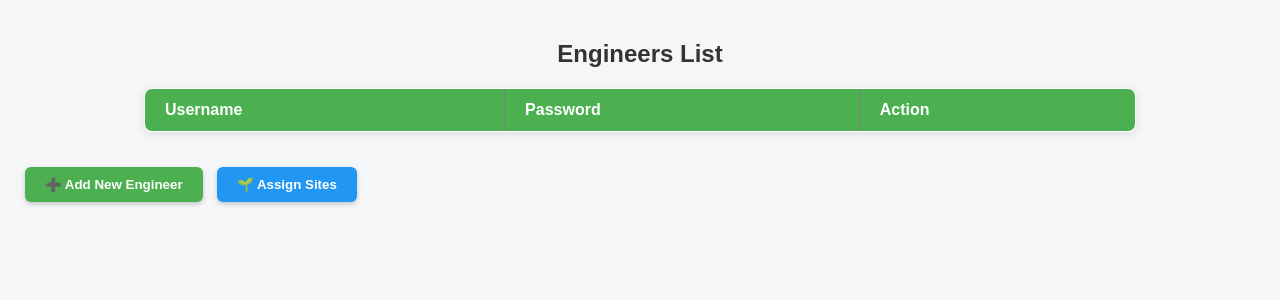
After one commit to DeepikaLeelakumar/Greenray-solar-site, a Flask app: page /admin/engineers in a window 1280 px wide. The commit adds this page. Shown: the top 300 px of the page. Run offline with Flask 3, Linux system fonts and the light colour scheme; the visitor is signed in with stand-in values (Sample User, id 1); data that the repository does not hold is empty.

Commit message:
Added assign plant to engineer feature

```diff
--- a/backend/app.py
+++ b/backend/app.py
@@ -1,10 +1,14 @@
-from flask import Flask, render_template, request, redirect, url_for, session, jsonify
+from flask import Flask, render_template, request, redirect, url_for, session, jsonify, flash
 import sqlite3
 import os
 from cryptography.fernet import Fernet
 import cloudinary
 import cloudinary.uploader
 import cloudinary.api
+import random, string
+
+def generate_password(length=8):
+    return ''.join(random.choices(string.ascii_letters + string.digits, k=length))
 
 # ------------------ CONFIG ------------------
 
@@ -58,27 +62,44 @@ def index_page():
 def login():
     error = None
     if request.method == "POST":
-        username = request.form["username"]
-        password = request.form["password"]
+        username = request.form["username"].strip()
+        password = request.form["password"].strip()
 
         with sqlite3.connect("database/sites.db") as conn:
+            conn.row_factory = sqlite3.Row
             cur = conn.cursor()
-            cur.execute("SELECT * FROM users WHERE username=? AND password=?", (username, password))
+            # Fetch user by username only
+            cur.execute("SELECT * FROM users WHERE username=?", (username,))
             user = cur.fetchone()
 
         if user:
-            session["user"] = username
-            session["role"] = user[3]
-            session["id"] = user[0]
+            stored_pw = user["password"]
 
-            if session["role"] == "admin":
-                return redirect(url_for('view_sites'))
-            elif session["role"] == "engineer":
-                return redirect("/engineer")
+            # Try decrypting first (for new engineers)
+            try:
+                decrypted_pw = fernet.decrypt(stored_pw.encode()).decode()
+            except:
+                decrypted_pw = stored_pw  # fallback to plain text (old users)
+
+            # Check password
+            if password == decrypted_pw:
+                session["user"] = username
+                session["role"] = user["role"]
+                session["id"] = user["id"]
+
+                if user["role"] == "admin":
+                    return redirect(url_for("view_sites"))
+                elif user["role"] == "engineer":
+                    return redirect("/engineer")
+            else:
+                error = "Invalid Credentials ❌"
         else:
             error = "Invalid Credentials ❌"
 
     return render_template("login.html", error=error)
+
+
+
 
 # --- Logout ---
 @app.route("/logout")
@@ -98,6 +119,13 @@ def add_site():
     if "user" not in session or session["role"] != "admin":
         return redirect("/login")
 
+    # ✅ Load engineers first so variable exists for both GET and POST
+    with sqlite3.connect("database/sites.db") as conn:
+        conn.row_factory = sqlite3.Row
+        cur = conn.cursor()
+        cur.execute("SELECT id, username FROM users WHERE role='engineer'")
+        engineers = cur.fetchall()
+
     if request.method == "POST":
         # Collect form data
         name = request.form["name"]
@@ -106,7 +134,7 @@ def add_site():
         latitude = request.form["latitude"]
         longitude = request.form["longitude"]
         inverter_url = request.form["inverter_url"]
-        type = request.form["type"]
+        type_val = request.form["type"]
 
         # Encrypt credentials
         enc_login = fernet.encrypt(request.form["login_id"].encode()).decode()
@@ -119,19 +147,22 @@ def add_site():
             upload_result = cloudinary.uploader.upload(image_file)
             image_url = upload_result["secure_url"]
 
+        # ✅ You can insert the new site into DB here if needed
         with sqlite3.connect("database/sites.db") as conn:
+            conn.row_factory = sqlite3.Row
             cur = conn.cursor()
             cur.execute("""
                 INSERT INTO sites
                 (name, address, capacity, latitude, longitude, inverter_url, login_id, password, type, image_url)
                 VALUES (?, ?, ?, ?, ?, ?, ?, ?, ?, ?)
-            """, (name, address, capacity, latitude, longitude, inverter_url,
-                  enc_login, enc_pass, type, image_url))
+            """, (name, address, capacity, latitude, longitude, inverter_url, enc_login, enc_pass, type_val, image_url))
             conn.commit()
 
         return redirect("/admin/sites")
 
-    return render_template("add_site.html")
+    # GET request
+    return render_template("add_site.html", engineers=engineers)
+
 
 @app.route("/admin/sites")
 def view_sites():
@@ -156,6 +187,43 @@ def view_sites():
     return redirect("/login")
 
 
+@app.route("/admin/assign", methods=["GET", "POST"])
+def assign_site():
+    if "user" not in session or session["role"] != "admin":
+        return redirect("/login")
+
+    with sqlite3.connect("database/sites.db") as conn:
+        conn.row_factory = sqlite3.Row
+        cur = conn.cursor()
+
+        if request.method == "POST":
+            engineer_id = request.form["engineer_id"]
+            site_id = request.form["site_id"]
+            cur.execute("INSERT INTO engineer_sites (engineer_id, site_id) VALUES (?, ?)",
+                        (engineer_id, site_id))
+            conn.commit()
+            return redirect("/admin/assign")
+
+        # Load engineers + sites for dropdown
+        cur.execute("SELECT id, username FROM users WHERE role='engineer'")
+        engineers = cur.fetchall()
+        cur.execute("SELECT id, name FROM sites")
+        sites = cur.fetchall()
+
+    return render_template("assign_site.html", engineers=engineers, sites=sites)
+
+@app.route("/admin/unassign/<int:site_id>", methods=["POST"])
+def unassign_site(site_id):
+    if "user" not in session or session["role"] != "admin":
+        return redirect("/login")
+
+    with sqlite3.connect("database/sites.db") as conn:
+        cur = conn.cursor()
+        cur.execute("DELETE FROM engineer_sites WHERE site_id = ?", (site_id,))
+        conn.commit()
+
+    return redirect("/engineer")  # back to dashboard
+
 @app.route("/admin/sites/edit/<int:site_id>", methods=["GET", "POST"])
 def edit_site(site_id):
     if "user" not in session or session["role"] != "admin":
@@ -165,21 +233,21 @@ def edit_site(site_id):
         conn.row_factory = sqlite3.Row
         cur = conn.cursor()
 
-        # Fetch existing row
+        # Fetch existing site
         cur.execute("SELECT * FROM sites WHERE id=?", (site_id,))
         row = cur.fetchone()
         if not row:
-            return redirect("/admin/sites")  # or flash("Site not found")
+            return redirect("/admin/sites")  # Site not found
 
         if request.method == "POST":
-            # ✅ Handle image upload
+            # Handle image upload
             image_file = request.files.get("image_file")
             image_url = row["image_url"]  # default: keep old one
             if image_file and getattr(image_file, "filename", ""):
                 upload_result = cloudinary.uploader.upload(image_file)
                 image_url = upload_result.get("secure_url")
 
-            # ✅ Handle encrypted credentials
+            # Handle encrypted credentials
             new_login_raw = request.form.get("login_id", "").strip()
             new_pass_raw = request.form.get("password", "").strip()
 
@@ -193,7 +261,7 @@ def edit_site(site_id):
             else:
                 enc_pass = row["password"]  # keep old
 
-            # ✅ Preserve other fields (if blank, use DB value)
+            # Preserve other fields (use DB value if blank)
             def get_or_keep(field):
                 val = request.form.get(field, "").strip()
                 return val if val else row[field]
@@ -218,14 +286,41 @@ def edit_site(site_id):
                 WHERE id=?
             """, data)
             conn.commit()
+
+            # Step 3: Update assigned engineer
+            assigned_engineer_id = request.form.get("assigned_engineer")
+            # Clear existing assignment
+            cur.execute("DELETE FROM engineer_sites WHERE site_id=?", (site_id,))
+            if assigned_engineer_id:
+                cur.execute(
+                    "INSERT INTO engineer_sites (engineer_id, site_id) VALUES (?, ?)",
+                    (assigned_engineer_id, site_id)
+                )
+                conn.commit()
+
             return redirect("/admin/sites")
 
-        # ✅ GET request: prepare site dict with decrypted values
+        # GET request: prepare site dict
         site = dict(row)
         site["login_id"] = safe_decrypt(site.get("login_id"))
-        site["password"] = ""  # ⚠ don’t prefill password for security
+        site["password"] = ""  # don’t prefill password
 
-    return render_template("edit_site.html", site=site)
+        # Fetch all engineers for dropdown
+        cur.execute("SELECT id, username FROM users WHERE role='engineer'")
+        engineers = cur.fetchall()
+
+        # Fetch assigned engineer
+        cur.execute("SELECT engineer_id FROM engineer_sites WHERE site_id=?", (site_id,))
+        assigned_row = cur.fetchone()
+        assigned_engineer_id = assigned_row[0] if assigned_row else None
+
+    return render_template(
+        "edit_site.html",
+        site=site,
+        engineers=engineers,
+        assigned_engineer_id=assigned_engineer_id
+    )
+
 
 
 @app.route("/admin/sites/delete/<int:site_id>")
@@ -240,48 +335,173 @@ def delete_site(site_id):
 
     return redirect("/admin/sites")
 
+
+
+@app.route('/admin/add_engineer')
+def show_add_engineer_form():
+    return render_template('admin_add_engineer.html')
+
+@app.route('/admin/add_engineer', methods=['POST'])
+def add_engineer_post():
+    username = request.form['username']
+    password = request.form['password']
+
+    # Encrypt password
+    enc_password = fernet.encrypt(password.encode()).decode()
+
+    with sqlite3.connect('database/sites.db') as conn:
+        cur = conn.cursor()
+        # Check if username exists
+        cur.execute("SELECT id FROM users WHERE username = ?", (username,))
+        if cur.fetchone():
+            flash(f"⚠ Engineer '{username}' already exists!", "error")
+            return redirect(url_for('show_add_engineer_form'))
+
+        # Insert engineer
+        cur.execute(
+            "INSERT INTO users (username, password, role) VALUES (?, ?, ?)",
+            (username, enc_password, "engineer")
+        )
+        conn.commit()
+
+    flash(f"✅ Engineer '{username}' added successfully!", "success")
+    return redirect(url_for('view_engineers'))
+
+
+@app.route('/admin/engineers')
+def view_engineers():
+    if "user" not in session or session["role"] != "admin":
+        return redirect("/login")
+
+    with sqlite3.connect('database/sites.db') as conn:
+        conn.row_factory = sqlite3.Row
+        cur = conn.cursor()
+        cur.execute("SELECT id, username, password FROM users WHERE role='engineer'")
+        engineers = cur.fetchall()
+
+    # Decrypt passwords for display
+    engineers_list = []
+    for eng in engineers:
+        decrypted_pw = safe_decrypt(eng['password'])
+        engineers_list.append({
+            "id": eng["id"],
+            "username": eng["username"],
+            "password": decrypted_pw
+        })
+
+    return render_template('admin_engineers.html', engineers=engineers_list)
+
+
+@app.route('/admin/delete_engineer/<int:engineer_id>')
+def delete_engineer(engineer_id):
+    if "user" not in session or session["role"] != "admin":
+        return redirect("/login")
+
+    with sqlite3.connect('database/sites.db') as conn:
+        cur = conn.cursor()
+        # Remove assignments first
+        cur.execute("DELETE FROM engineer_sites WHERE engineer_id=?", (engineer_id,))
+        # Delete engineer
+        cur.execute("DELETE FROM users WHERE id=?", (engineer_id,))
+        conn.commit()
+
+    flash("✅ Engineer deleted successfully!", "success")
+    return redirect(url_for('view_engineers'))
+
+
+
+
+
+# --- Add Assign Sites to Engineer ---
+@app.route('/assign_site', methods=["GET", "POST"])
+def show_assign_plants_form():
+    conn = sqlite3.connect('database/sites.db')
+    cursor = conn.cursor()
+
+    # Fetch all engineers
+    cursor.execute("SELECT id, username FROM users WHERE role=?", ("engineer",))
+    engineers = cursor.fetchall()
+
+    # Fetch all sites
+    cursor.execute("SELECT id, name FROM sites")
+    sites = cursor.fetchall()
+
+    conn.close()
+
+    return render_template('assign_site.html', engineers=engineers, sites=sites)
+
+
+@app.route('/assign', methods=['GET', 'POST'])
+def assign_plants():
+    if "user" not in session or session["role"] != "admin":
+        return redirect("/login")
+
+    conn = sqlite3.connect("database/sites.db")
+    cur = conn.cursor()
+
+    if request.method == 'POST':
+        engineer_id = int(request.form['engineer_id'])
+        site_ids = [int(sid) for sid in request.form.getlist('site_id')]
+
+        # Delete old assignments for this engineer
+        cur.execute("DELETE FROM engineer_sites WHERE engineer_id=?", (engineer_id,))
+
+        # Insert new assignments
+        for sid in site_ids:
+            cur.execute(
+                "INSERT INTO engineer_sites (engineer_id, site_id) VALUES (?, ?)",
+                (engineer_id, sid)
+            )
+        conn.commit()
+        conn.close()
+
+        flash(f"🌱 Successfully assigned {len(site_ids)} site(s) to engineer!", "success")
+
+        # Redirect to admin view for this engineer
+        return redirect(url_for('engineer_dashboard_for_admin', engineer_id=engineer_id))
+
+    # GET request: load engineers + sites
+    cur.execute("SELECT id, username FROM users WHERE role='engineer'")
+    engineers = cur.fetchall()
+    cur.execute("SELECT id, name FROM sites")
+    sites = cur.fetchall()
+    conn.close()
+    return render_template("assign_site.html", engineers=engineers, sites=sites)
+
+
+
 # ------------------ ENGINEER ------------------
-
 @app.route("/engineer")
 def engineer_dashboard():
     if "user" not in session or session["role"] != "engineer":
-        print("❌ Unauthorized access attempt to engineer dashboard.")
         return redirect("/login")
+
+    engineer_id = session["id"]  # Current engineer's ID
 
     with sqlite3.connect("database/sites.db") as conn:
         conn.row_factory = sqlite3.Row
         cur = conn.cursor()
-        cur.execute("SELECT * FROM sites")
+        # Only fetch sites assigned to this engineer
+        cur.execute("""
+            SELECT s.*
+            FROM sites s
+            JOIN engineer_sites es ON s.id = es.site_id
+            WHERE es.engineer_id = ?
+        """, (engineer_id,))
         rows = cur.fetchall()
 
     sites = []
     for row in rows:
         site = dict(row)
-
-        # Decrypt credentials
-        site["login_id"] = safe_decrypt(site["login_id"])
-        site["password"] = safe_decrypt(site["password"])
-
-        # Ensure Cloudinary/public image URL
-        site["image_url"] = site["image_url"] if (site["image_url"] and site["image_url"].startswith("http")) else None
-
+        site["login_id"] = safe_decrypt(site.get("login_id"))
+        site["password"] = safe_decrypt(site.get("password"))
+        site["image_url"] = site.get("image_url") if site.get("image_url") and site.get("image_url").startswith("http") else None
         sites.append(site)
 
-    return render_template("engineer_dashboard.html", sites=sites)
+    return render_template("engineer_dashboard.html", sites=sites, role="engineer")
 
-@app.route("/get_credentials/<int:site_id>")
-def get_credentials(site_id):
-    with sqlite3.connect("database/sites.db") as conn:
-        cur = conn.cursor()
-        cur.execute("SELECT login_id, password FROM sites WHERE id=?", (site_id,))
-        row = cur.fetchone()
 
-    if row:
-        return jsonify({
-            "username": safe_decrypt(row[0]),
-            "password": safe_decrypt(row[1])
-        })
-    return jsonify({"error": "Site not found"}), 404
+
 
 # ------------------ API ------------------
 
--- /dev/null
+++ b/backend/templates/admin_engineers.html
@@ -0,0 +1,123 @@
+<!DOCTYPE html>
+<html lang="en">
+<head>
+    <meta charset="UTF-8">
+    <title>Engineers List</title>
+    <style>
+        body {
+            font-family: Arial, sans-serif;
+            background-color: #f4f6f8;
+            margin: 0;
+            padding: 20px;
+        }
+
+        h2 {
+            text-align: center;
+            color: #333;
+            margin-bottom: 20px;
+        }
+
+        table {
+            width: 80%;
+            margin: 0 auto 30px auto;
+            border-collapse: collapse;
+            background-color: #fff;
+            box-shadow: 0 2px 8px rgba(0,0,0,0.1);
+            border-radius: 8px;
+            overflow: hidden;
+        }
+
+        th, td {
+            padding: 12px 20px;
+            text-align: left;
+        }
+
+        th {
+            background-color: #4CAF50;
+            color: white;
+            font-weight: bold;
+        }
+
+        tr:nth-child(even) {
+            background-color: #f9f9f9;
+        }
+
+        tr:hover {
+            background-color: #e8f5e9;
+        }
+
+        a.btn {
+            display: inline-block;
+            margin: 5px 10px;
+            padding: 10px 18px;
+            background-color: #4CAF50;
+            color: white;
+            text-decoration: none;
+            border-radius: 6px;
+            font-weight: bold;
+            transition: 0.3s;
+        }
+
+        a.btn:hover {
+            background-color: #45a049;
+        }
+
+        .actions a {
+            margin-right: 10px;
+            padding: 6px 12px;
+            background-color: #f44336;
+            color: white;
+            text-decoration: none;
+            border-radius: 4px;
+            font-size: 0.9em;
+        }
+
+        .actions a:hover {
+            background-color: #d32f2f;
+        }
+
+        .buttons {
+            text-align: center;
+            margin-bottom: 30px;
+        }
+    </style>
+</head>
+<body>
+   <h2>Engineers List</h2>
+   <table border="1">
+      <tr>
+       <th>Username</th>
+       <th>Password</th>
+       <th>Action</th>
+      </tr>
+       {% for eng in engineers %}
+      <tr>
+       <td>{{ eng['username'] }}</td>
+       <td>{{ eng['password'] }}</td>
+       <td>
+           <a href="{{ url_for('delete_engineer', engineer_id=eng['id']) }}" onclick="return confirm('Are you sure?')">Delete</a>
+       </td>
+      </tr>
+      {% endfor %}
+   </table>
+   <button
+     style="padding:10px 20px; margin:5px; background-color:#4CAF50; color:white; border:none; border-radius:6px; font-weight:bold; cursor:pointer; box-shadow:0 2px 5px rgba(0,0,0,0.2); transition:all 0.3s ease;"
+     onmouseover="this.style.backgroundColor='#45a049'; this.style.transform='translateY(-2px)'; this.style.boxShadow='0 4px 8px rgba(0,0,0,0.25)';"
+     onmouseout="this.style.backgroundColor='#4CAF50'; this.style.transform='translateY(0)'; this.style.boxShadow='0 2px 5px rgba(0,0,0,0.2)';"
+     onclick="location.href='{{ url_for('show_add_engineer_form') }}'">
+     ➕ Add New Engineer
+   </button>
+
+   <button
+     style="padding:10px 20px; margin:5px; background-color:#2196F3; color:white; border:none; border-radius:6px; font-weight:bold; cursor:pointer; box-shadow:0 2px 5px rgba(0,0,0,0.2); transition:all 0.3s ease;"
+     onmouseover="this.style.backgroundColor='#1976D2'; this.style.transform='translateY(-2px)'; this.style.boxShadow='0 4px 8px rgba(0,0,0,0.25)';"
+     onmouseout="this.style.backgroundColor='#2196F3'; this.style.transform='translateY(0)'; this.style.boxShadow='0 2px 5px rgba(0,0,0,0.2)';"
+     onclick="location.href='{{ url_for('show_assign_plants_form') }}'">
+     🌱 Assign Sites
+   </button>
+
+
+
+
+
+</body>
--- a/backend/templates/admin_panel.html
+++ b/backend/templates/admin_panel.html
@@ -33,6 +33,9 @@
     <h1>Welcome, Admin 👋</h1>
 
     <a href="/add-site" class="btn">➕ Add New Plant</a>
+    <a href="/admin/add_engineer">➕ Add Engineer</a>
+    <a href="/assign_site">Assign Plants to Engineer</a>
+    <a href="/admin/admin_engineers" class="btn">📋 View Engineers List</a>
     <a href="/admin/sites" class="btn">📋 View Plant Site List</a>
     <a href="/engineer" class="btn">🧑‍🔧 View Engineer Dashboard</a>
     <a href="/logout" class="btn" style="background: #e74c3c;">🚪 Logout</a>
--- a/backend/templates/admin_sites.html
+++ b/backend/templates/admin_sites.html
@@ -74,6 +74,9 @@
 
     <div class="top-links">
         <a href="/add-site">➕ Add New Plant</a>
+        <a href="/admin/add_engineer">➕ Add Engineer</a>
+        <a href="/assign_site">📋 Assign Plants to Engineer</a>
+        <a href="{{ url_for('view_engineers') }}" class="btn">📋 View Engineers List</a>
         <a href="/engineer">🧑‍🔧 View Engineer Dashboard</a>
         <a href="/logout">🚪 Logout</a>
     </div>
```
Also changed, not shown: backend/templates/add_site.html (+8 -1 lines), backend/templates/admin_add_engineer.html (added, +49 -0 lines), backend/templates/assign_site.html (added, +108 -0 lines), backend/templates/edit_site.html (+8 -0 lines), backend/templates/engineer_dashboard.html (+35 -34 lines), 1 other file.
